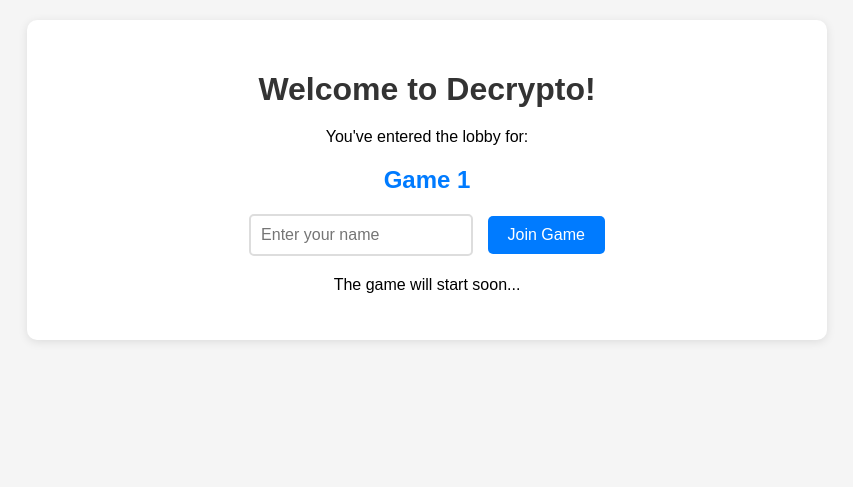
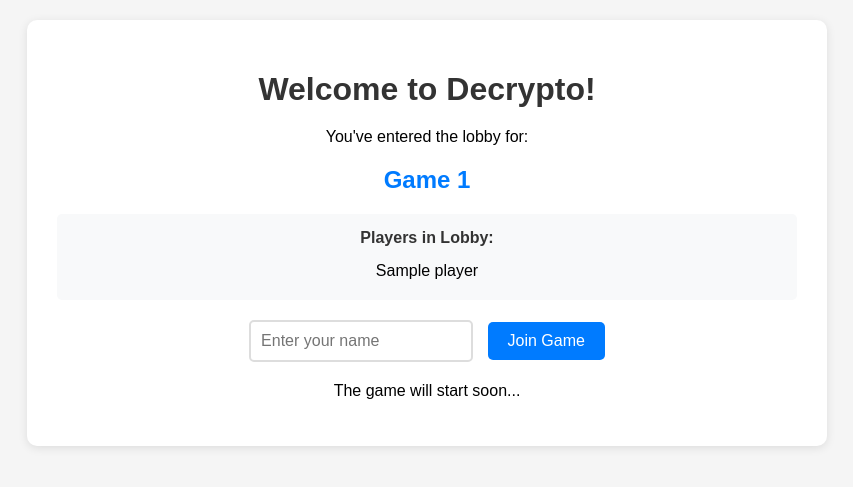
Before and after one commit to Alex23rodriguez/Decrypto, a FastAPI app: template app/templates/game_lobby.html in a window 1280 px wide. Shown: the top 487 px of the page, without its empty margins (213-1066 px from the left). Run offline with FastAPI, Linux system fonts and the light colour scheme; the template is opened without the code that fills it: most values are stand-ins (such as "Sample title", 1, 10 or a date in 2020); some libraries are stand-ins or nearby versions.

Commit message:
wip: lobby: leave room

```diff
--- a/app/main.py
+++ b/app/main.py
@@ -5,17 +5,50 @@ from fastapi.templating import Jinja2Templates
 app = FastAPI()
 templates = Jinja2Templates(directory="app/templates")
 
+# In-memory storage for game players (game_id -> set of player names)
+game_players = {}
+
 
 @app.get("/game/{game_id}", response_class=HTMLResponse)
 async def game_lobby(request: Request, game_id: str):
+    # Get current players in the game
+    current_players = list(game_players.get(game_id, set()))
+
     return templates.TemplateResponse(
-        "game_lobby.html", {"request": request, "game_id": game_id}
+        "game_lobby.html",
+        {"request": request, "game_id": game_id, "current_players": current_players},
     )
 
 
 @app.post("/game/{game_id}/join", response_class=HTMLResponse)
 async def join_game(request: Request, game_id: str, player_name: str = Form(...)):
+    # Add player to the game
+    if game_id not in game_players:
+        game_players[game_id] = set()
+    game_players[game_id].add(player_name)
+
+    # Get other players (excluding current player)
+    other_players = game_players[game_id] - {player_name}
+
     return templates.TemplateResponse(
         "game_joined.html",
-        {"request": request, "game_id": game_id, "player_name": player_name},
+        {
+            "request": request,
+            "game_id": game_id,
+            "player_name": player_name,
+            "other_players": list(other_players),
+        },
     )
+
+
+@app.post("/game/{game_id}/leave", response_class=HTMLResponse)
+async def leave_game(request: Request, game_id: str, player_name: str = Form(...)):
+    # Remove player from the game
+    if game_id in game_players:
+        game_players[game_id].discard(player_name)
+
+    # Return the input form
+    return templates.TemplateResponse(
+        "game_leave.html",
+        {"request": request, "game_id": game_id},
+    )
--- /dev/null
+++ b/app/templates/game_leave.html
@@ -0,0 +1,6 @@
+<div class="name-input" id="nameInput">
+    <form hx-post="/game/{{ game_id }}/join" hx-target="#current-player" hx-swap="innerHTML">
+        <input type="text" name="player_name" placeholder="Enter your name" required>
+        <button type="submit">Join Game</button>
+    </form>
+</div>
--- a/app/templates/game_lobby.html
+++ b/app/templates/game_lobby.html
@@ -56,6 +56,44 @@
             font-size: 18px;
             color: #28a745;
         }
+        .players-list {
+            margin: 20px 0;
+            padding: 15px;
+            background-color: #f8f9fa;
+            border-radius: 5px;
+        }
+        .players-list h3 {
+            margin: 0 0 10px 0;
+            color: #333;
+            font-size: 16px;
+        }
+        .players-list ul {
+            list-style-type: none;
+            padding: 0;
+            margin: 0;
+        }
+        .players-list li {
+            padding: 5px 0;
+            border-bottom: 1px solid #eee;
+        }
+        .players-list li:last-child {
+            border-bottom: none;
+        }
+        .leave-button {
+            margin: 20px 0;
+        }
+        .leave-btn {
+            padding: 8px 16px;
+            background-color: #dc3545;
+            color: white;
+            border: none;
+            border-radius: 5px;
+            cursor: pointer;
+            font-size: 14px;
+        }
+        .leave-btn:hover {
+            background-color: #c82333;
+        }
     </style>
     <script src="https://unpkg.com/htmx.org@1.9.10"></script>
 </head>
@@ -65,11 +103,24 @@
         <p>You've entered the lobby for:</p>
         <div class="game-id">Game {{ game_id }}</div>
 
-        <div class="name-input" id="nameInput">
-            <form hx-post="/game/{{ game_id }}/join" hx-target="#nameInput" hx-swap="outerHTML">
-                <input type="text" name="player_name" placeholder="Enter your name" required>
-                <button type="submit">Join Game</button>
-            </form>
+        {% if current_players %}
+        <div class="players-list">
+            <h3>Players in Lobby:</h3>
+            <ul>
+                {% for player in current_players %}
+                <li>{{ player }}</li>
+                {% endfor %}
+            </ul>
+        </div>
+        {% endif %}
+
+        <div id="current-player">
+            <div class="name-input" id="nameInput">
+                <form hx-post="/game/{{ game_id }}/join" hx-target="#current-player" hx-swap="innerHTML">
+                    <input type="text" name="player_name" placeholder="Enter your name" required>
+                    <button type="submit">Join Game</button>
+                </form>
+            </div>
         </div>
 
         <p>The game will start soon...</p>
```
Also changed, not shown: app/templates/game_joined.html (+12 -1 lines).
